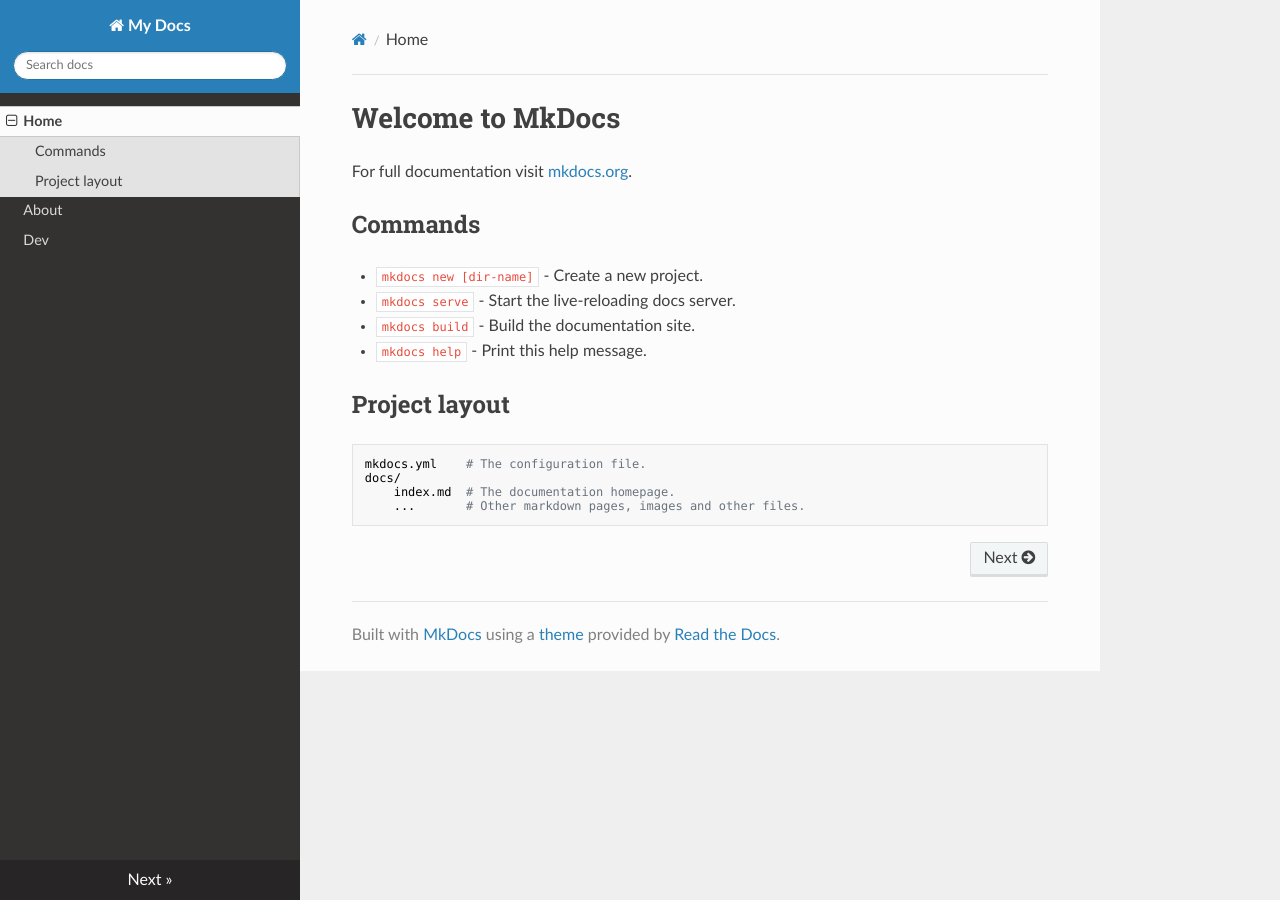
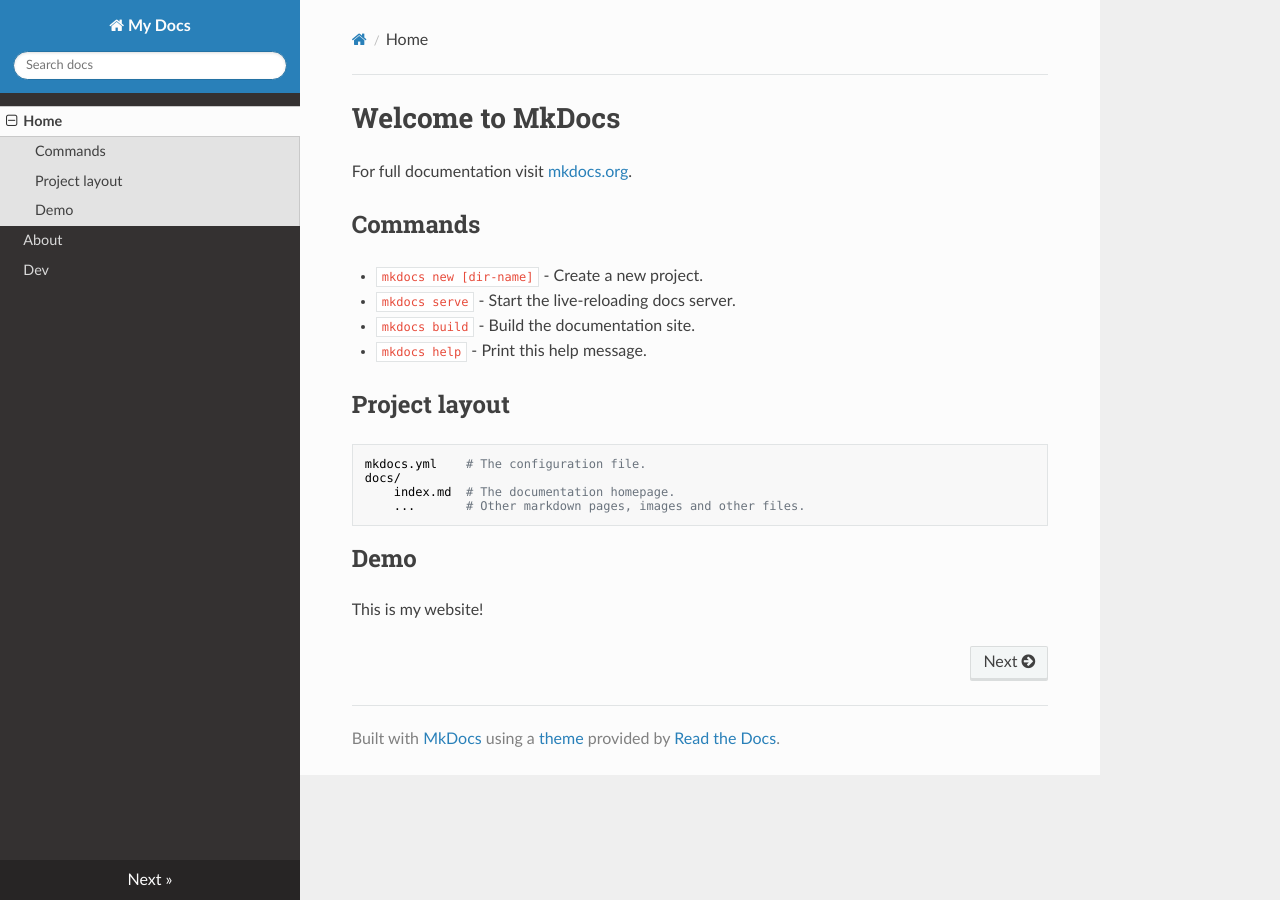
Before and after one commit to Xls1994/Dlblogs, an MkDocs documentation site: the page built from docs/index.md, in a window 1280 px wide. Built offline with MkDocs 1.6.1, drawn with Linux system fonts in a browser that asks for light colours; nearby versions of some CDN libraries; old or Windows-style settings are respelled for this version of MkDocs.

Commit message:
Update index.md

```diff
--- a/docs/index.md
+++ b/docs/index.md
@@ -15,3 +15,6 @@
     docs/
         index.md  # The documentation homepage.
         ...       # Other markdown pages, images and other files.
+
+## Demo
+This is my website!
```
